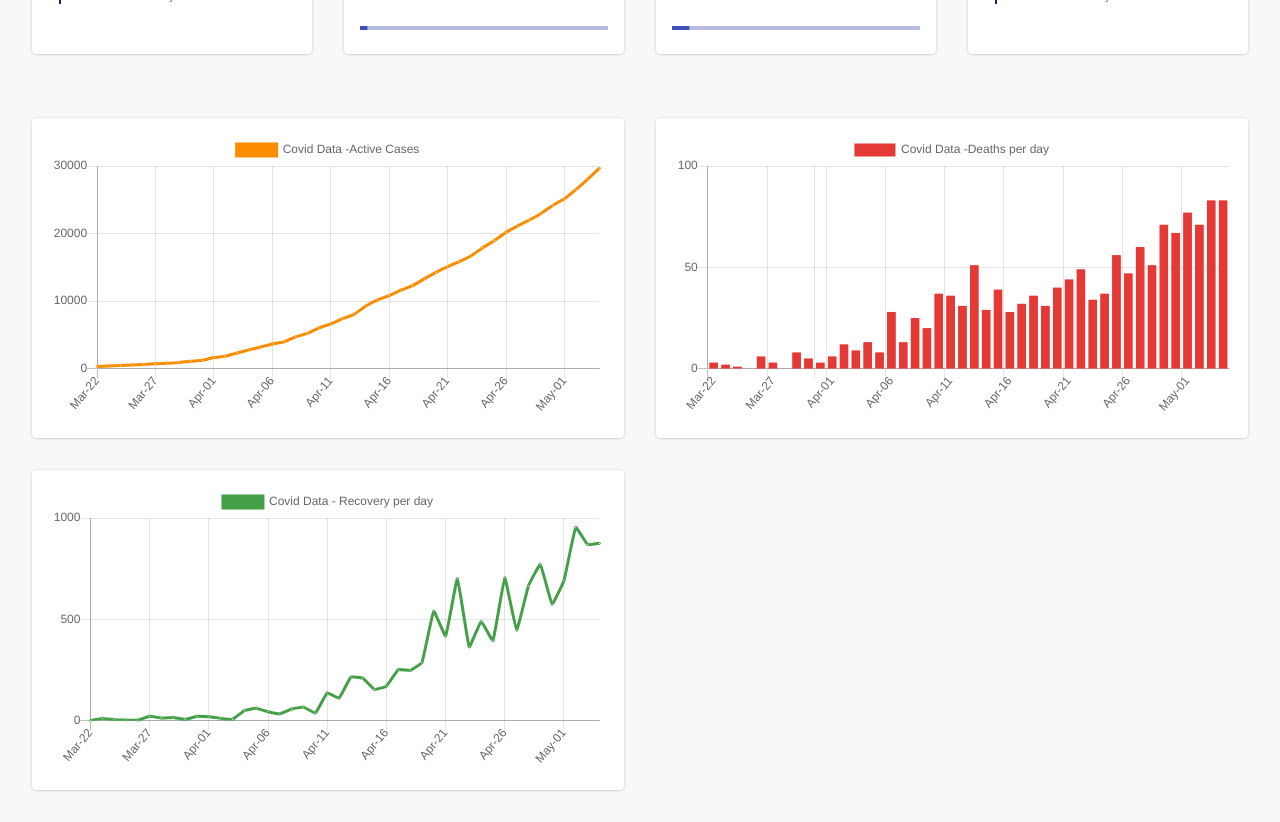
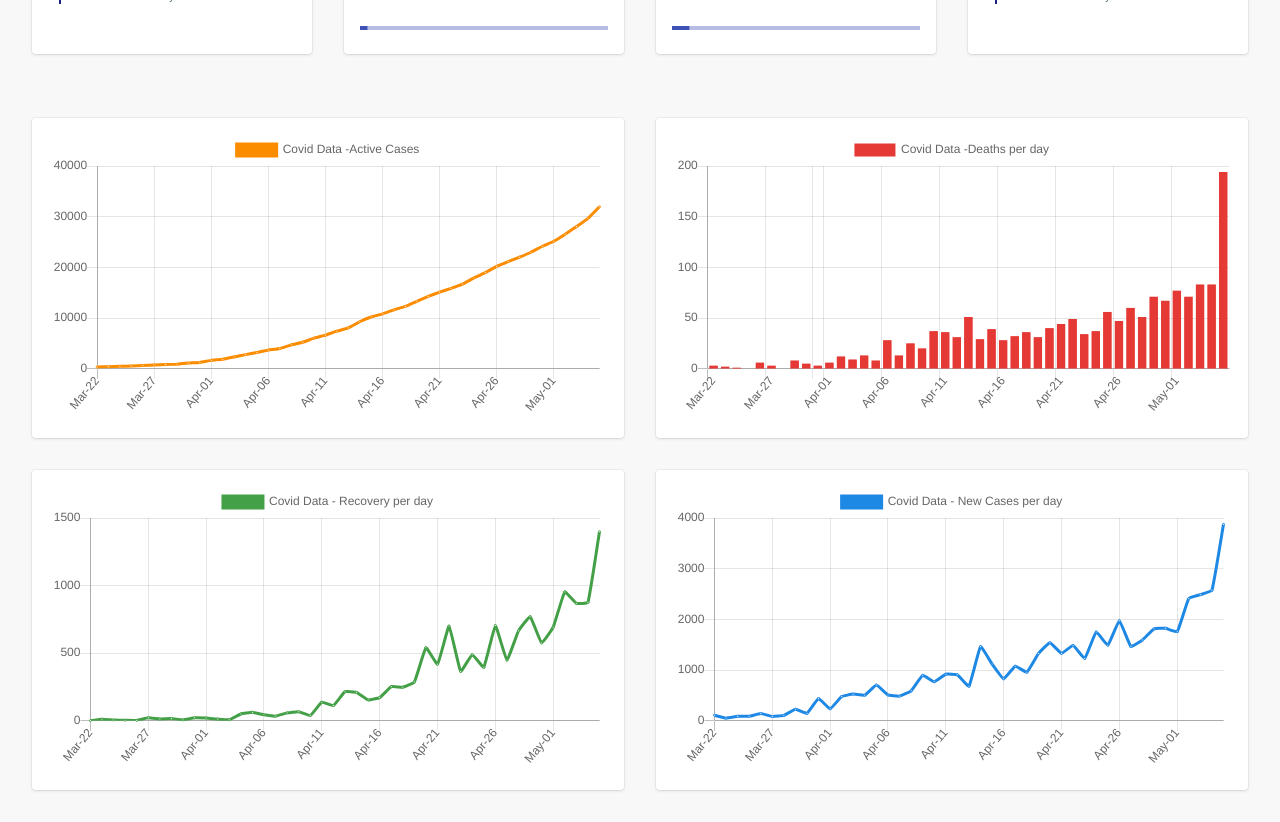
Before and after one commit to pillaisudheesh/covid-connect, a React (Create React App) app: page / in a window 1280 px wide. Shown: the part 360-1182 px from the top of the page. Built offline with nearby package versions, Linux system fonts and the light colour scheme; what webfontloader would draw is missing.

Commit message:
updates data (#44)

```diff
--- a/src/features/HomeDashboard/Components/GraphInfo.js
+++ b/src/features/HomeDashboard/Components/GraphInfo.js
@@ -11,7 +11,8 @@ export class GraphInfo extends Component {
       covidInfoList: [],
       activeCases: [],
       deathsPerDay: [],
-      recoveryPerDay: []
+      recoveryPerDay: [],
+      newCases:[]
     };
   }
 
@@ -28,12 +29,15 @@ export class GraphInfo extends Component {
     });
     const activeCases = dataList.map((data, index) => {
       return data.confirmed;
-    })
+    });
     const deathPerDay = dataList.map((data, index) => {
       return data.deaths;
-    })
+    });
     const recovery = dataList.map((data, index) => {
       return data.recovery;
+    });
+    const newCases = dataList.map((data, index) => {
+      return data.newCases;
     })
     const activeCaseData = {
       labels: dates, //dates.slice(dates.length - 10, dates.length),
@@ -87,6 +91,32 @@ export class GraphInfo extends Component {
         }
       ]
     };
+    const newCasesPerDay = {
+      labels: dates,
+      datasets: [
+        {
+          label: 'Covid Data - New Cases per day',
+          fill: false,
+          lineTension: 0.1,
+          backgroundColor: 'rgba(75,192,192,0.4)',
+          borderColor: '#1e88e5',
+          borderCapStyle: 'butt',
+          borderDash: [],
+          borderDashOffset: 0.0,
+          borderJoinStyle: 'miter',
+          pointBorderColor: '#1e88e5',
+          pointBackgroundColor: '#fff',
+          pointBorderWidth: 1,
+          pointHoverRadius: 5,
+          pointHoverBackgroundColor: '#1e88e5',
+          pointHoverBorderColor: 'rgba(220,220,220,1)',
+          pointHoverBorderWidth: 2,
+          pointRadius: 1,
+          pointHitRadius: 10,
+          data: newCases //activeCases.slice(activeCases.length - 10, activeCases.length)
+        }
+      ]
+    };
     const deaths = {
       labels: dates, //dates.slice(dates.length - 10, dates.length),
       datasets: [
@@ -105,7 +135,8 @@ export class GraphInfo extends Component {
       covidInfoList: dataList,
       activeCases: activeCaseData,
       deathsPerDay: deaths,
-      recoveryPerDay: recoveryPerDay
+      recoveryPerDay: recoveryPerDay,
+      newCases :newCasesPerDay
     }));
   }
   render() {
@@ -186,6 +217,30 @@ export class GraphInfo extends Component {
               </CardContent>
             </Card>
           </Grid>
+          <Grid item lg={6} sm={12} xl={6} xs={12}>
+            <Card className="card-height">
+              <CardContent>
+                <div>
+                <Line data={this.state.newCases} options={{
+                    scales: {
+                      xAxes: [{
+                        ticks: {
+                          min: 0,
+                          maxTicksLimit: 10
+                        }
+                      }],
+                      yAxes: [{
+                        ticks: {
+                          min: 0,
+                          maxTicksLimit: 5
+                        }
+                      }],
+                    }
+                  }}/>
+                </div>
+              </CardContent>
+            </Card>
+          </Grid>
         </Grid>
       </div>
     );
--- a/src/store/data/covidTimelineData.js
+++ b/src/store/data/covidTimelineData.js
@@ -1,6 +1,16 @@
 const covidData = {
     "countries":{
         "India":[
+            {
+                "date":"05/05/2020",
+                "confirmed":31967,
+                "recovered":13161,
+                "deceased":1583,
+                "deaths":194,
+                "newCases":3875,
+                "recovery":1399,
+                "lastUpdated":"05/05/2020 05:00 PM"
+            },
             {
                 "date":"05/04/2020",
                 "confirmed":29685,
```
